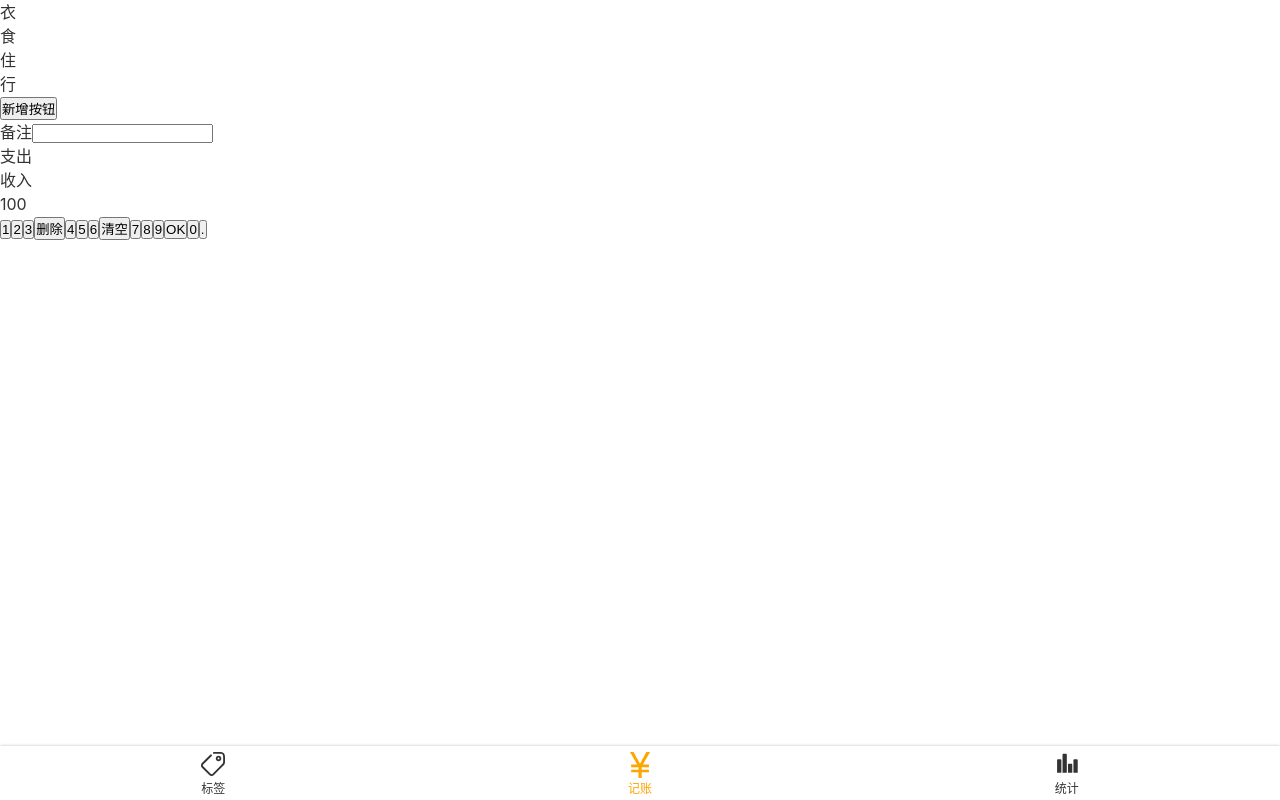
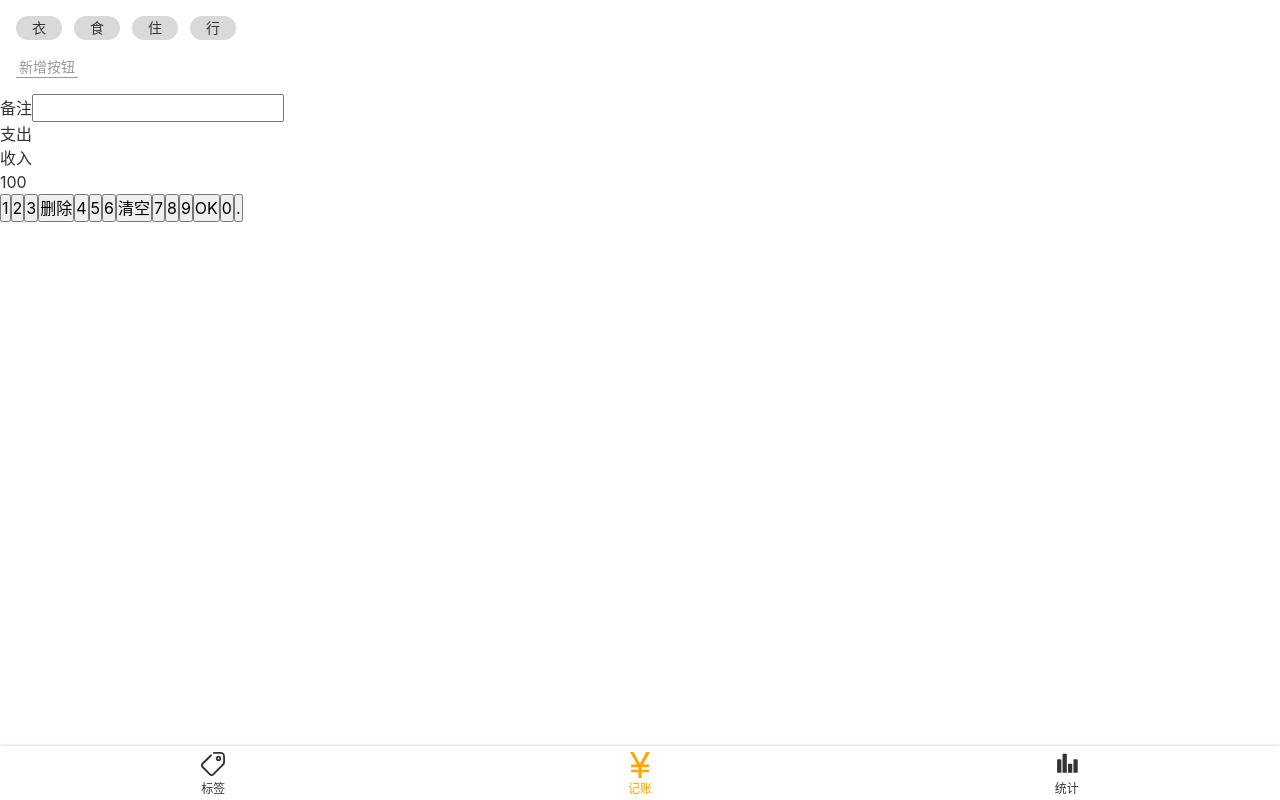
Before and after one commit to Byakuyako/morneyWeb, a Vue app: page /#/money in a window 1280 px wide. Built offline with nearby package versions, Linux system fonts and the light colour scheme.

Commit message:
写完Money>Tages 的样式

```diff
--- a/src/App.vue
+++ b/src/App.vue
@@ -16,6 +16,7 @@
   -webkit-font-smoothing: antialiased;
   -moz-osx-font-smoothing: grayscale;
   color: #333;
+  font-size: 16px;
 }
 
 </style>
--- a/src/assets/style/reset.scss
+++ b/src/assets/style/reset.scss
@@ -8,3 +8,11 @@
   text-decoration: none;
   color: inherit;
 }
+
+ul, ol {
+  list-style: none;
+}
+
+button, input {
+  font: inherit;
+}
--- a/src/views/Money.vue
+++ b/src/views/Money.vue
@@ -55,5 +55,30 @@
 
 <style lang="scss" scoped>
   @import "~@/assets/style/helper.scss";
-
+  .tags {
+    font-size: 14px;
+    padding: 16px;
+    > .current {
+      display: flex;
+      > li {
+        background-color: #d9d9d9;
+        $h: 24px;
+        height: $h;
+        line-height: $h;
+        border-radius: $h/2;
+        padding: 0 16px;
+        margin-right: 12px;
+      }
+    }
+    > .new {
+      padding-top: 16px;
+      button {
+        background: transparent;
+        border: none;
+        color: #999;
+        border-bottom: 1px solid;
+        padding: 0 3px;
+      }
+    }
+  }
 </style>
```
